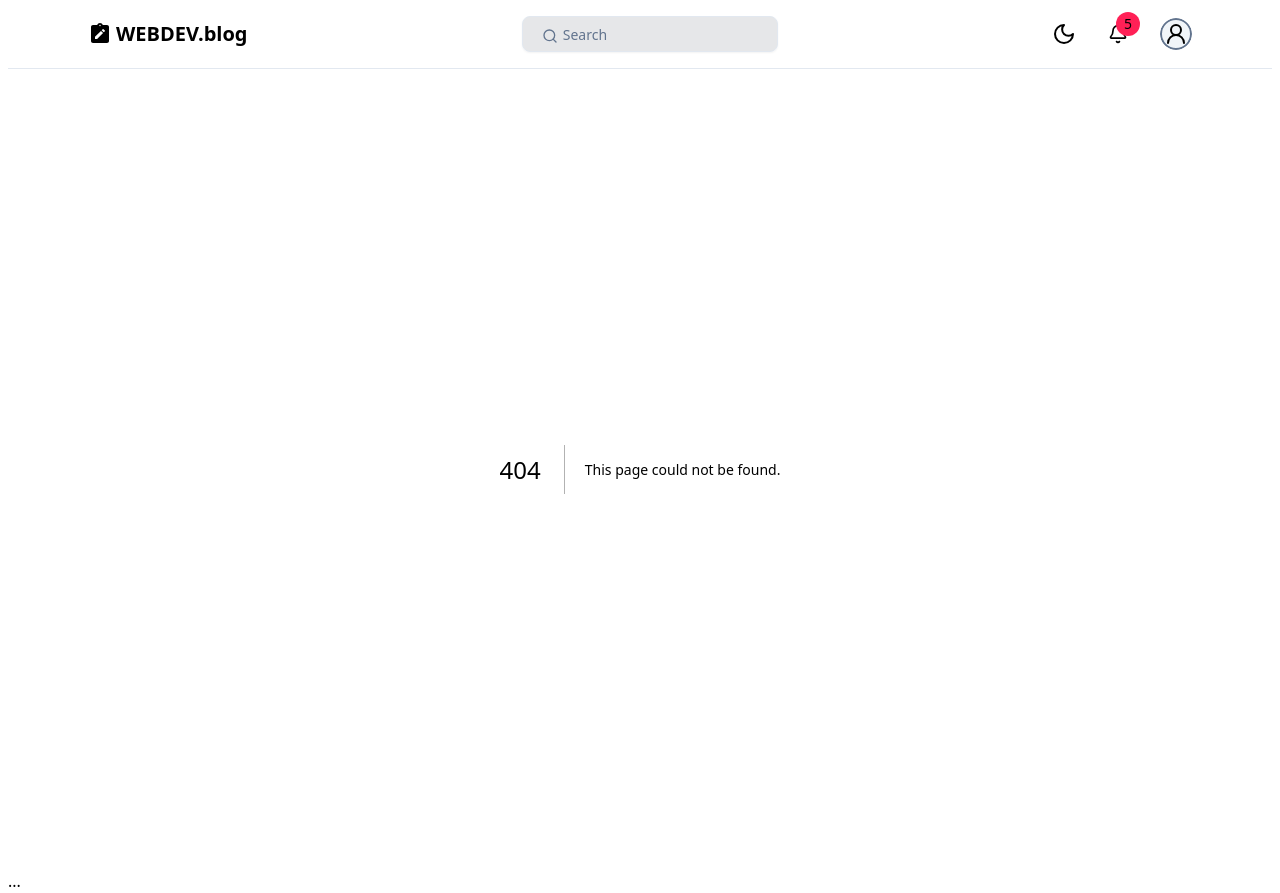
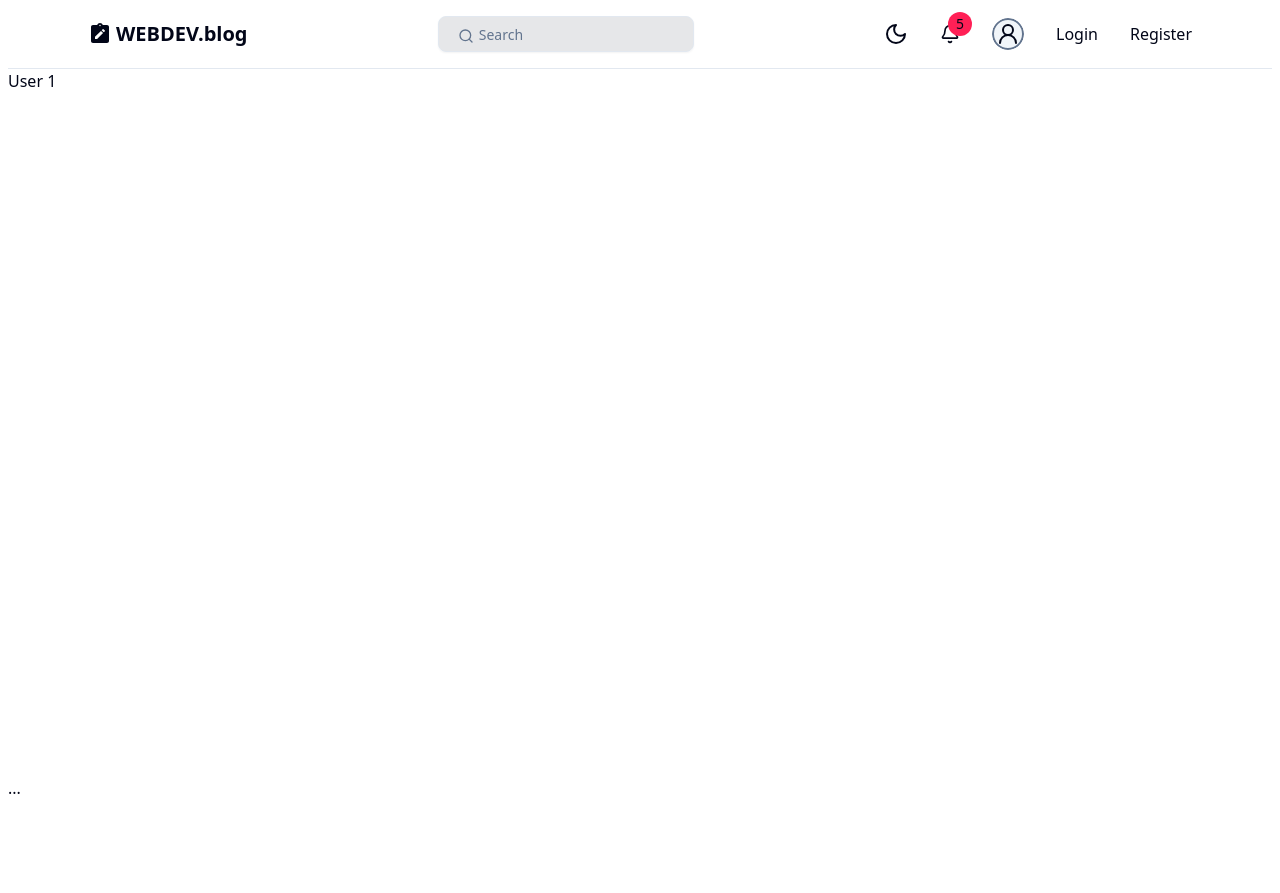
Before and after one commit to refaldy04/blog-app, a Next.js app: page /user/1 in a window 1280 px wide. Before the commit this address had no page. After the commit the page ends 800 px from the top, so only its background shows below. Built offline with nearby package versions, Linux system fonts and the light colour scheme.

Commit message:
add auth and user page

```diff
--- /dev/null
+++ b/app/(auth)/login/page.tsx
@@ -0,0 +1,5 @@
+const Login = () => {
+  return <div>Login</div>;
+};
+
+export default Login;
--- /dev/null
+++ b/app/(auth)/register/page.tsx
@@ -0,0 +1,5 @@
+const Register = () => {
+  return <div>Register</div>;
+};
+
+export default Register;
--- /dev/null
+++ b/app/user/[id]/page.tsx
@@ -0,0 +1,7 @@
+const User = async ({ params }: { params: Promise<{ id: string }> }) => {
+  const { id } = await params;
+
+  return <div>User {id}</div>;
+};
+
+export default User;
--- a/components/layout/NavBar.tsx
+++ b/components/layout/NavBar.tsx
@@ -4,6 +4,7 @@ import ThemeToggle from "./ThemeToggle";
 import SearchInput from "./SearchInput";
 import Notifications from "./Notifications";
 import UserButton from "./UserButton";
+import Link from "next/link";
 
 const NavBar = () => {
   return (
@@ -19,6 +20,10 @@ const NavBar = () => {
             <ThemeToggle />
             <Notifications />
             <UserButton />
+            <>
+              <Link href="/login">Login</Link>
+              <Link href="/register">Register</Link>
+            </>
           </div>
         </div>
       </Container>
```
